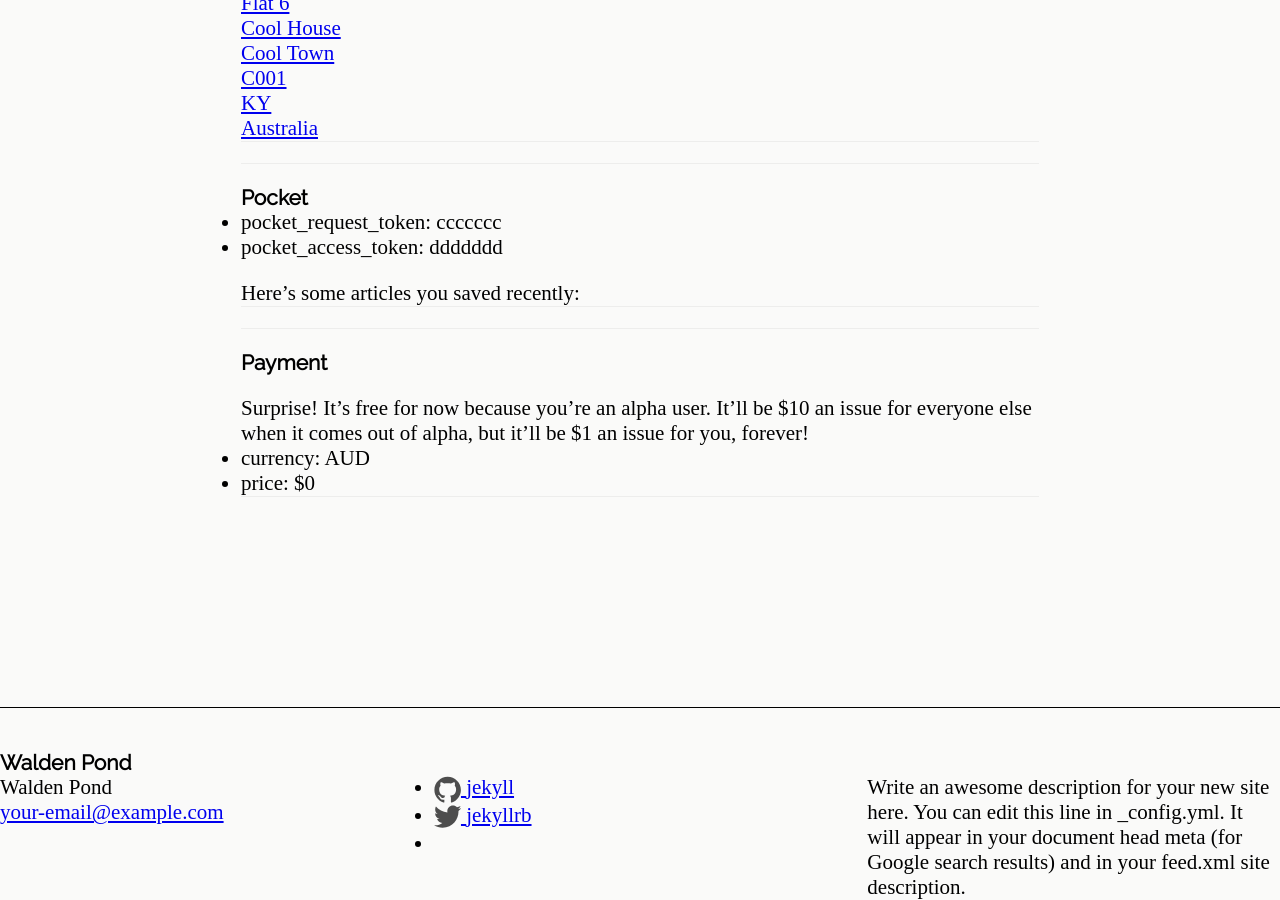
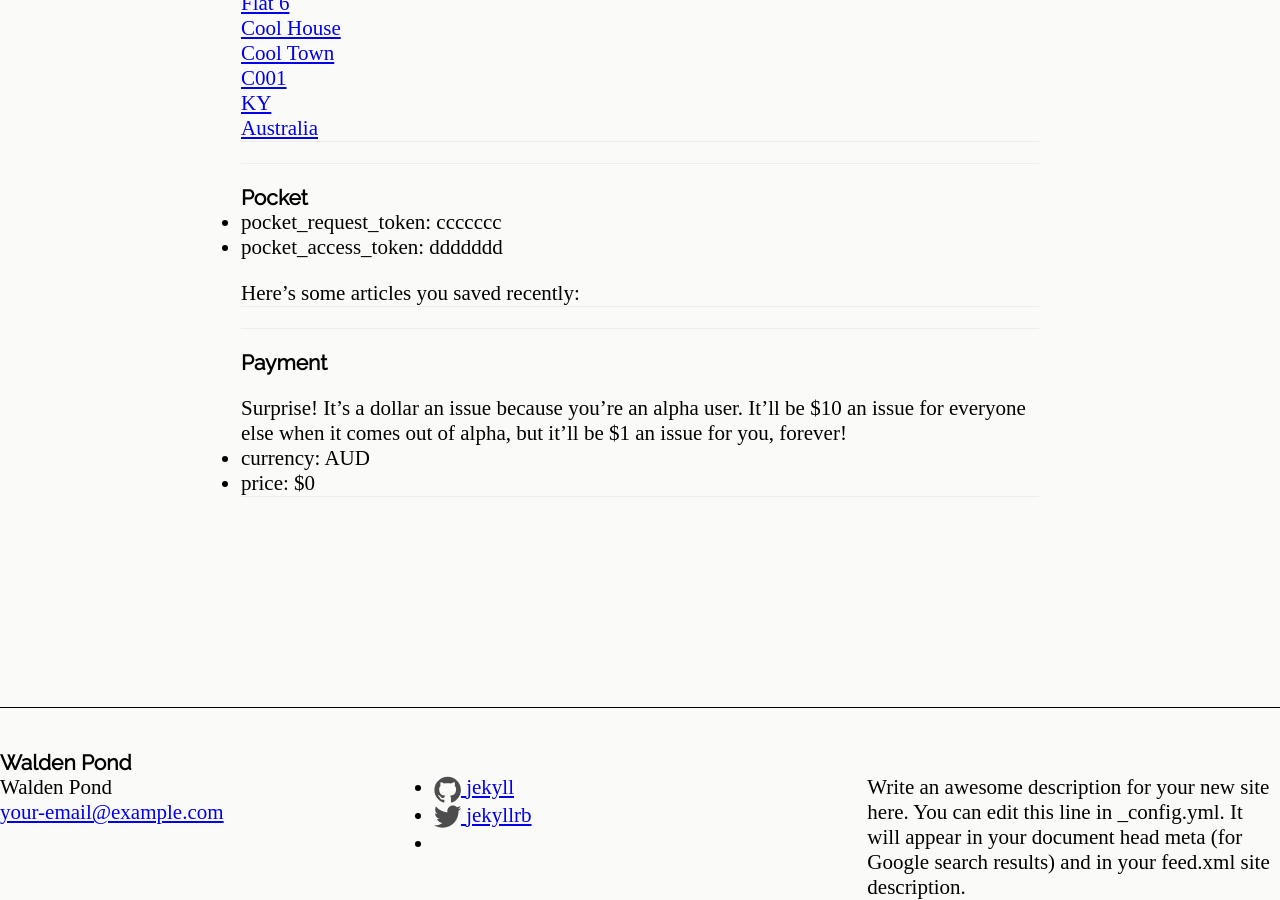
Before and after one commit to notionparallax/wp2frontEnd, a Jekyll site: the page built from home.md, in a window 1280 px wide and 900 px high, scrolled down 1620 px. Built offline with Jekyll 4.4.1, drawn with Linux system fonts in a browser that asks for light colours; some web fonts are replaced; comment, search, counter and statistics services are not loaded.

Commit message:
temp url fix

```diff
--- a/home.md
+++ b/home.md
@@ -49,7 +49,7 @@
 ## Tips
 
 <figure>
-<img src="{{ site.baseurl }}/img/android_tag_at_save.png">
+<img src="./img/android_tag_at_save.png">
 <figcaption>You can tag from inside the Pocket app or, at least in Android, you can do it as you save it.
 
 </figcaption>
@@ -131,7 +131,7 @@
 
 ## Payment
 
-Surprise! It's free for now because you're an alpha user. It'll be $10 an
+Surprise! It's a dollar an issue because you're an alpha user. It'll be $10 an
 issue for everyone else when it comes out of alpha, but it'll be $1 an issue
 for you, forever!
 
```
